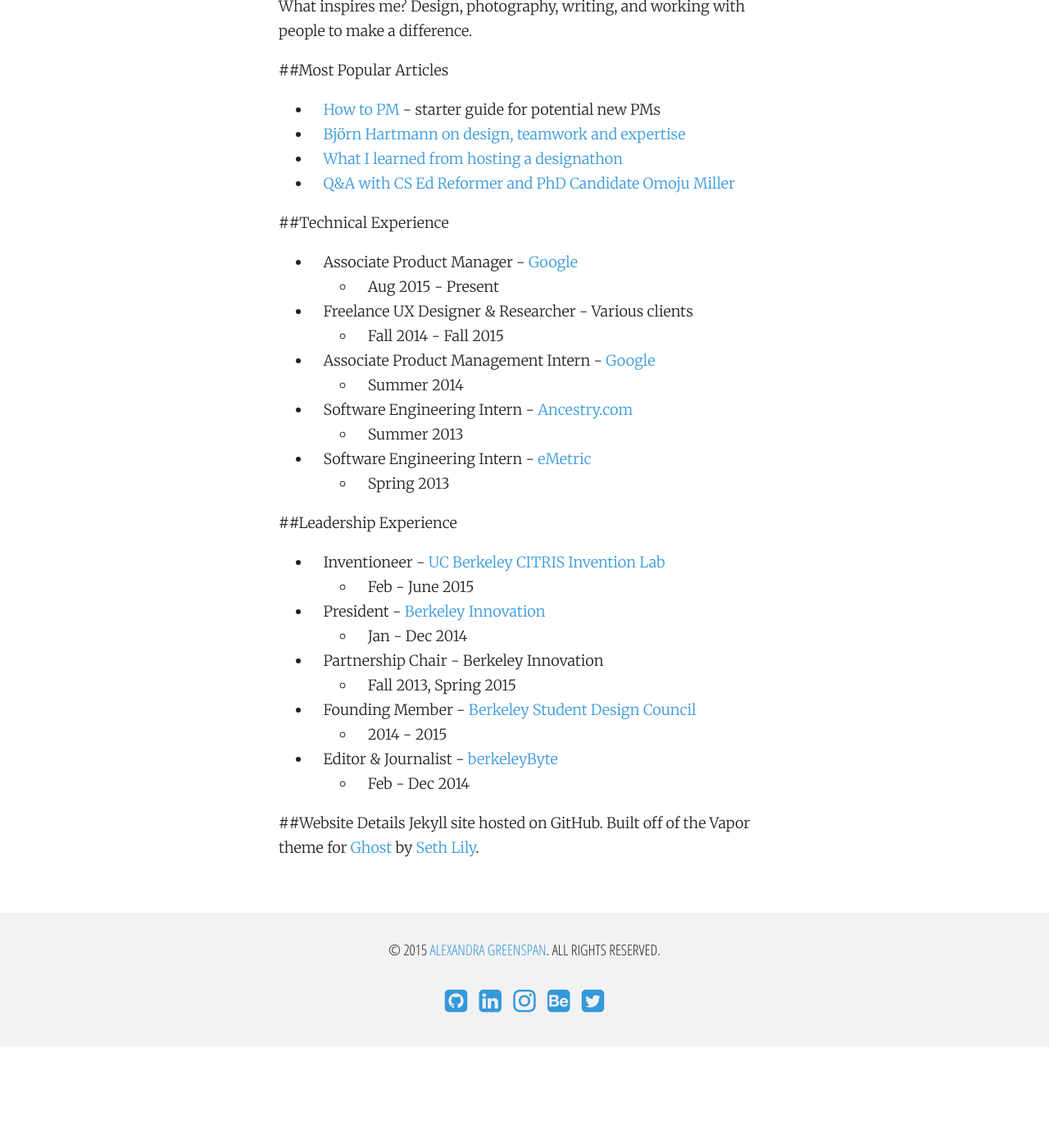
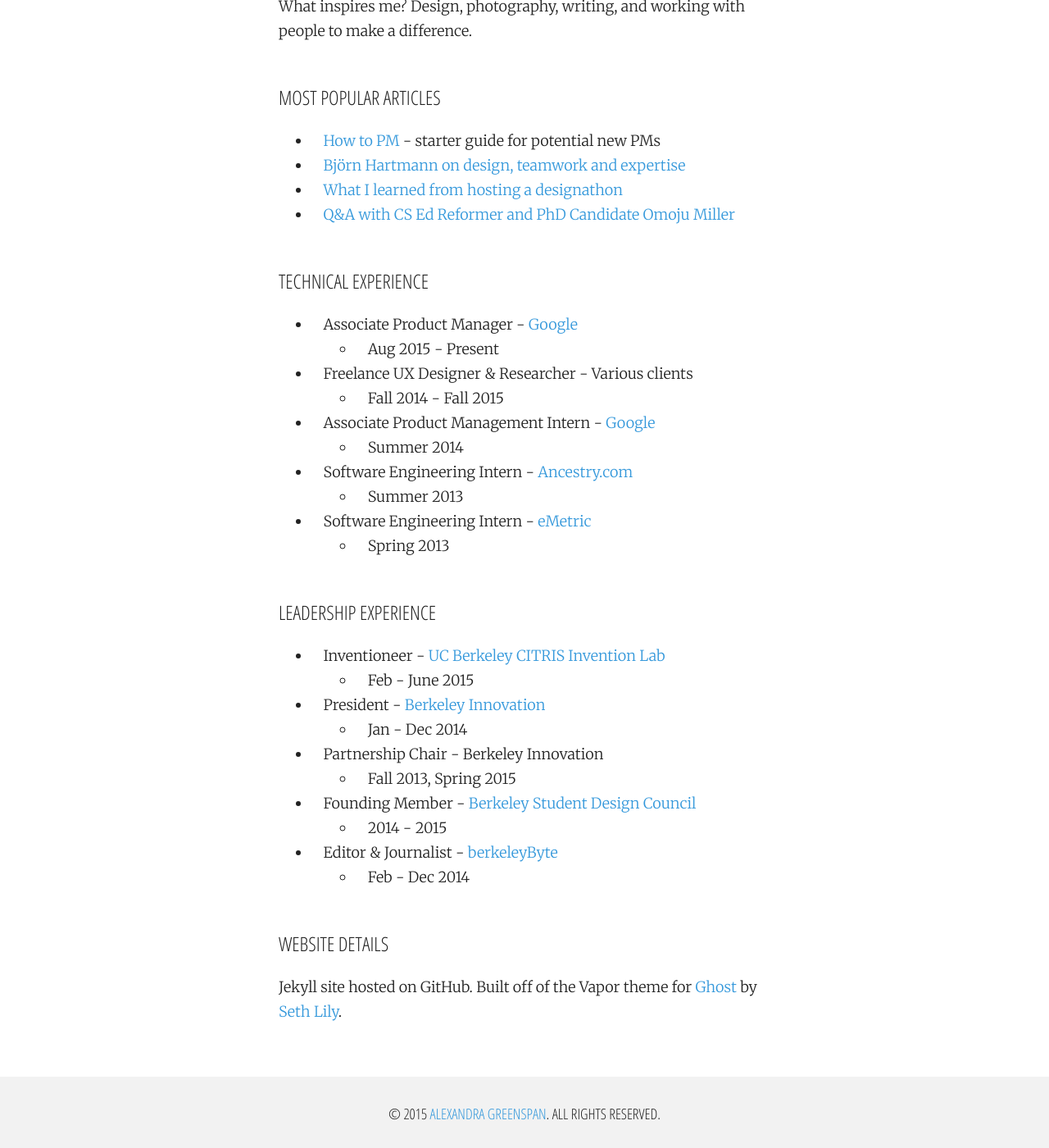
Before and after one commit to alexsg/alexsg, a Jekyll site: the page built from about.md, in a window 1280 px wide and 1400 px high, scrolled down 537 px. Shown: the whole window at 82% size. Built offline with Jekyll 4.4.1, drawn with Linux system fonts in a browser that asks for light colours; nearby versions of some CDN libraries; before the commit the page ends 1813 px from its top, so only the background shows below that.

```diff
--- a/about.md
+++ b/about.md
@@ -8,37 +8,37 @@ permalink: /about/
 
 I’m a [computer science](http://www.eecs.berkeley.edu/) and [cognitive science](http://ugis.ls.berkeley.edu/cogsci/) graduate from UC Berkeley. Currently, I work as an Associate Product Manager at Google. What inspires me? Design, photography, writing, and working with people to make a difference.
 
-##Most Popular Articles
-* [How to PM](/blog/2014/09/28/how-to-pm/) - starter guide for potential new PMs
-* [Björn Hartmann on design, teamwork and expertise](http://www.berkeleybyte.com/2014/12/03/design-notes-bjorn-hartmann-on-design-teamwork-and-expertise/)
-* [What I learned from hosting a designathon](/blog/2014/04/21/what-i-learned-from-hosting-a-designathon/)
-* [Q&A with CS Ed Reformer and PhD Candidate Omoju Miller](http://www.berkeleybyte.com/2014/03/11/qa-with-omoju-miller/)
+## Most Popular Articles
+- [How to PM](/blog/2014/09/28/how-to-pm/) - starter guide for potential new PMs
+- [Björn Hartmann on design, teamwork and expertise](http://www.berkeleybyte.com/2014/12/03/design-notes-bjorn-hartmann-on-design-teamwork-and-expertise/)
+- [What I learned from hosting a designathon](/blog/2014/04/21/what-i-learned-from-hosting-a-designathon/)
+- [Q&A with CS Ed Reformer and PhD Candidate Omoju Miller](http://www.berkeleybyte.com/2014/03/11/qa-with-omoju-miller/)
 
-##Technical Experience
-* Associate Product Manager - [Google](https://www.google.com/)
-	* Aug 2015 - Present
-* Freelance UX Designer & Researcher - Various clients
-	* Fall 2014 - Fall 2015
-* Associate Product Management Intern - [Google](https://www.google.com/)
-	* Summer 2014
-* Software Engineering Intern - [Ancestry.com](http://blogs.ancestry.com/techroots/ancestry-com-great-summer-experience-for-sf-interns/)
-	* Summer 2013
-* Software Engineering Intern - [eMetric](http://emetric.com/)
-	* Spring 2013
+## Technical Experience
+- Associate Product Manager - [Google](https://www.google.com/)
+	- Aug 2015 - Present
+- Freelance UX Designer & Researcher - Various clients
+	- Fall 2014 - Fall 2015
+- Associate Product Management Intern - [Google](https://www.google.com/)
+	- Summer 2014
+- Software Engineering Intern - [Ancestry.com](http://blogs.ancestry.com/techroots/ancestry-com-great-summer-experience-for-sf-interns/)
+	- Summer 2013
+- Software Engineering Intern - [eMetric](http://emetric.com/)
+	- Spring 2013
 
-##Leadership Experience
-* Inventioneer - [UC Berkeley CITRIS Invention Lab](http://invent.citris-uc.org/)
-	* Feb - June 2015
-* President - [Berkeley Innovation](http://www.ocf.berkeley.edu/~binnov/)
-	* Jan - Dec 2014
-* Partnership Chair - Berkeley Innovation
-	* Fall 2013, Spring 2015
-* Founding Member - [Berkeley Student Design Council](https://www.facebook.com/berkeleydesigncouncil)
-	* 2014 - 2015
-* Editor & Journalist - [berkeleyByte](http://www.berkeleybyte.com/author/alexsg/)
-	* Feb - Dec 2014
+## Leadership Experience
+- Inventioneer - [UC Berkeley CITRIS Invention Lab](http://invent.citris-uc.org/)
+	- Feb - June 2015
+- President - [Berkeley Innovation](http://www.ocf.berkeley.edu/~binnov/)
+	- Jan - Dec 2014
+- Partnership Chair - Berkeley Innovation
+	- Fall 2013, Spring 2015
+- Founding Member - [Berkeley Student Design Council](https://www.facebook.com/berkeleydesigncouncil)
+	- 2014 - 2015
+- Editor & Journalist - [berkeleyByte](http://www.berkeleybyte.com/author/alexsg/)
+	- Feb - Dec 2014
 
-##Website Details
+## Website Details
 Jekyll site hosted on GitHub. Built off of the Vapor theme for [Ghost](http://ghost.org) by [Seth Lily](http://sethlilly.com/).
 
 <!-- I fell into CS through web design. I've been creating my own websites on and off since fifth grade. My desire to go beyond and make things interactive led me to programming and computer science. I've worked on some awesome projects, from creating a game using Java GUIs in high school to building a Lisp interpreter in my first semester at Berkeley to Android programming, Arduino, Ruby on Rails, and more.
```
